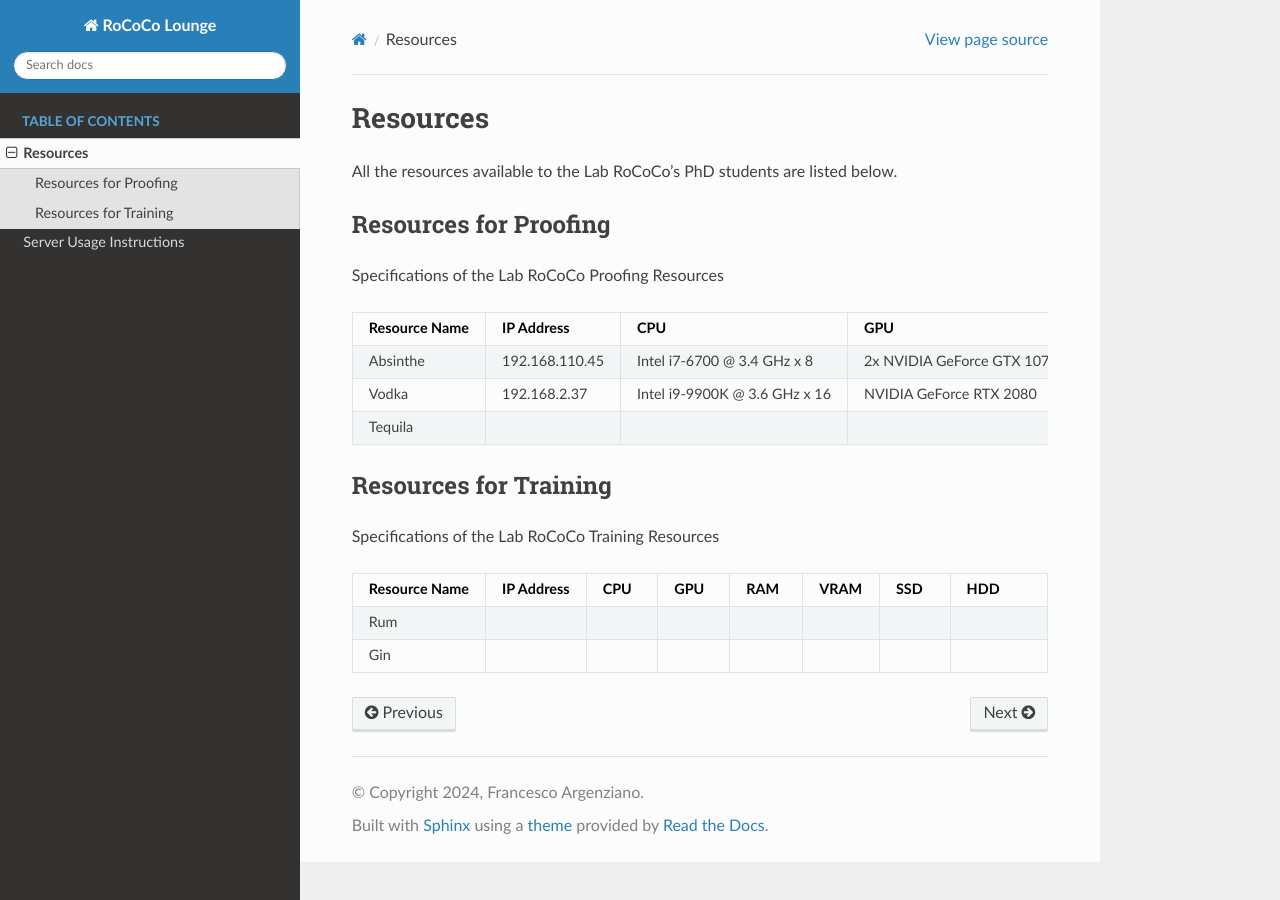
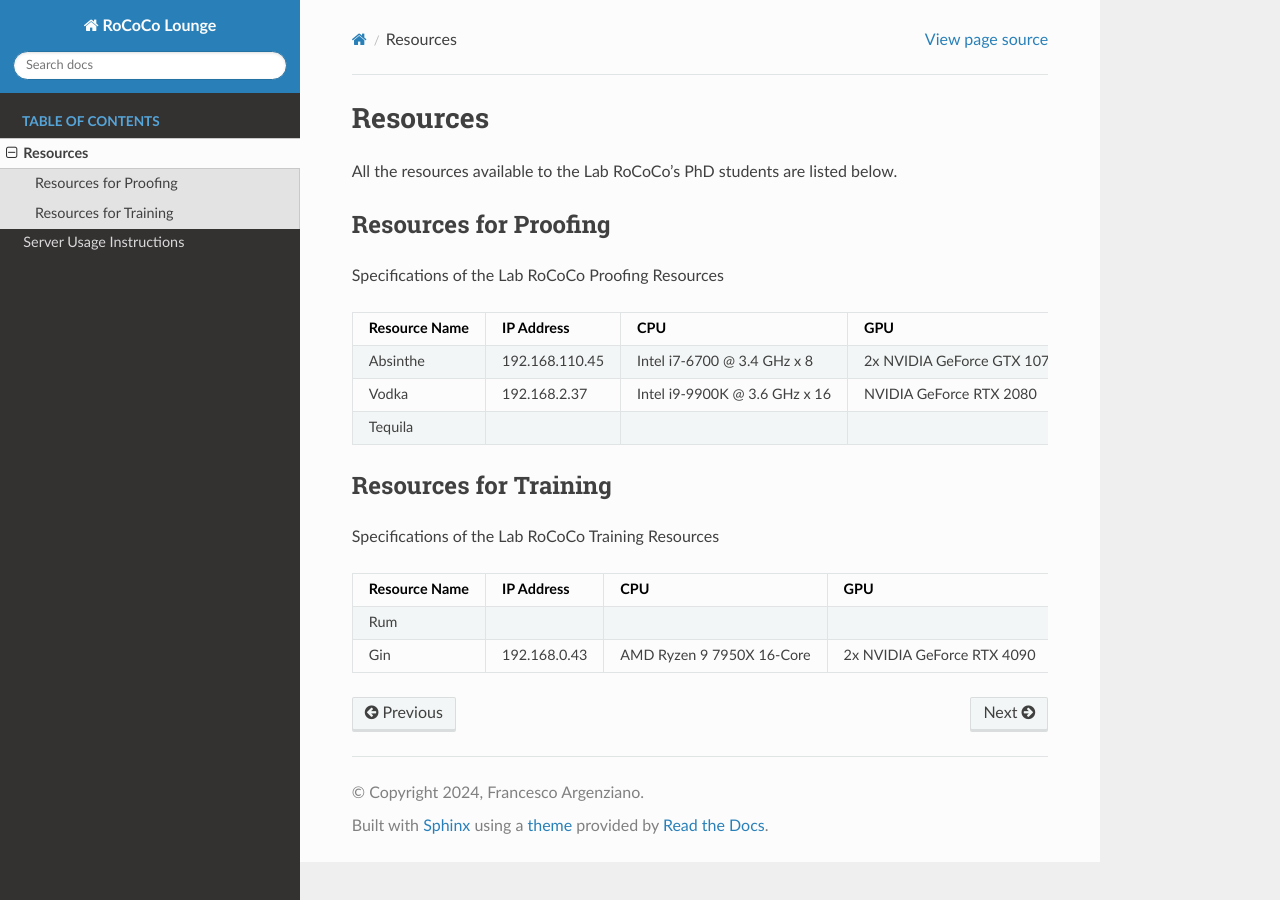
Before and after one commit to Lab-RoCoCo-Sapienza/RoCoCo-Lounge, a Sphinx documentation site: the page built from docs/source/resources.rst, in a window 1280 px wide. Built offline with Sphinx 7.4.7 and the Read the Docs theme 3.1.0, drawn with Linux system fonts in a browser that asks for light colours; pages that are not in the unit, such as notebooks, are missing from menus.

Commit message:
updated gin

```diff
--- a/docs/source/resources.rst
+++ b/docs/source/resources.rst
@@ -68,10 +68,10 @@
      -
      -
    * - Gin
-     -
-     -
-     -
-     -
-     -
-     -
-     -
+     - 192.168.0.43
+     - AMD Ryzen 9 7950X 16-Core
+     - 2x NVIDIA GeForce RTX 4090
+     - 128 GB
+     - 2x 24 GB (NO SLI)
+     - 2 TB
+     - 8 TB
```
